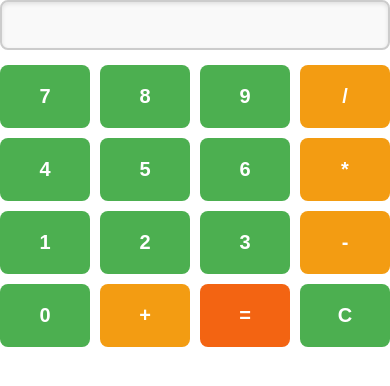
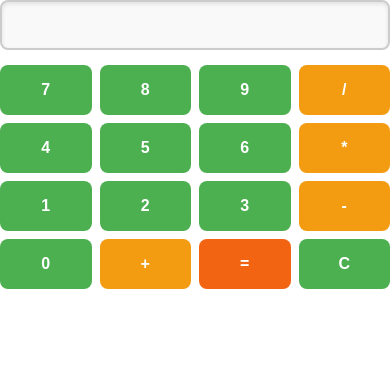
Before and after one commit to Nama21yo/Assessment-3_Natnael_Yohanes_UGR-0668-15_3, a plain HTML site: page index.html in a window 390 px wide. Drawn offline with Linux system fonts and the light colour scheme.

Commit message:
media query for mobile

```diff
--- a/src/css/style.css
+++ b/src/css/style.css
@@ -63,3 +63,15 @@
 .equal:hover {
   background-color: #e65022;
 }
+/* Responsive Design */
+@media (max-width: 480px) {
+  #buttons {
+    grid-template-columns: repeat(4, 1fr);
+    gap: 8px;
+  }
+
+  .btn {
+    font-size: 16px;
+    padding: 16px;
+  }
+}
```
